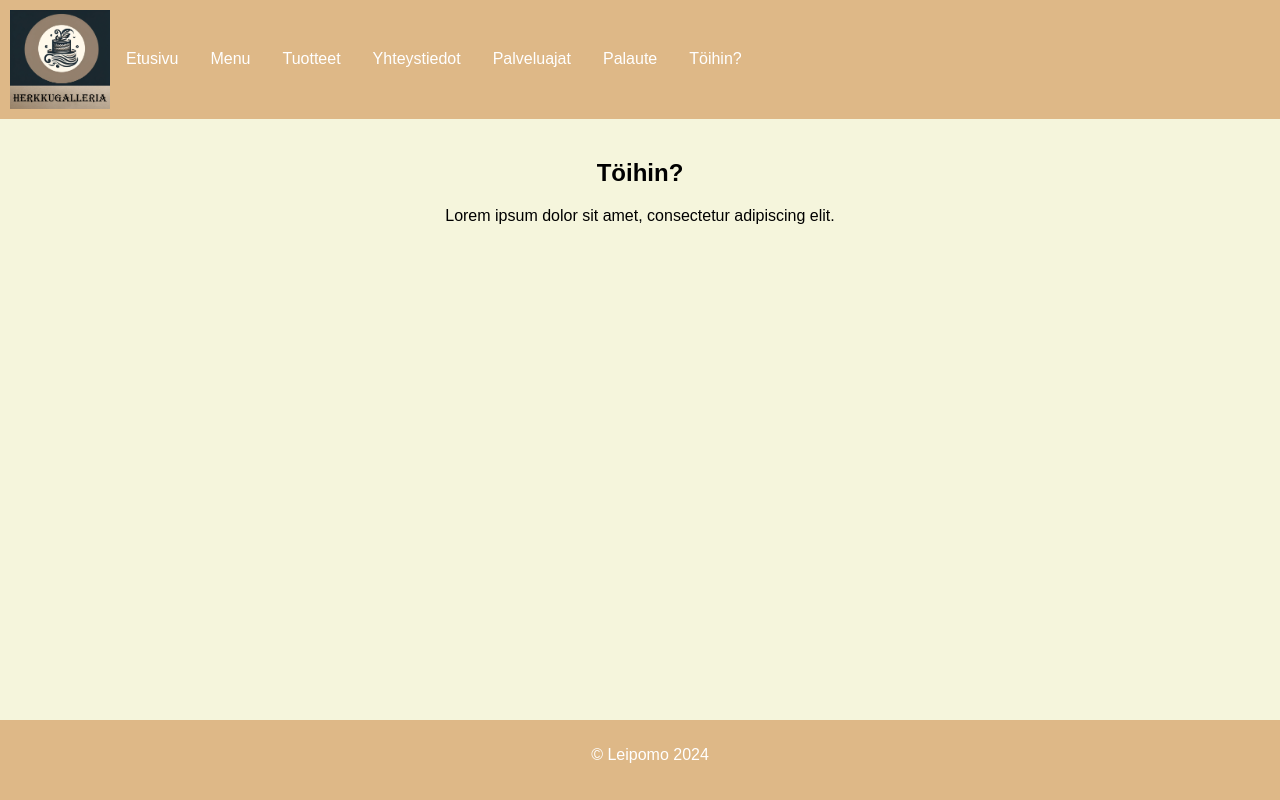
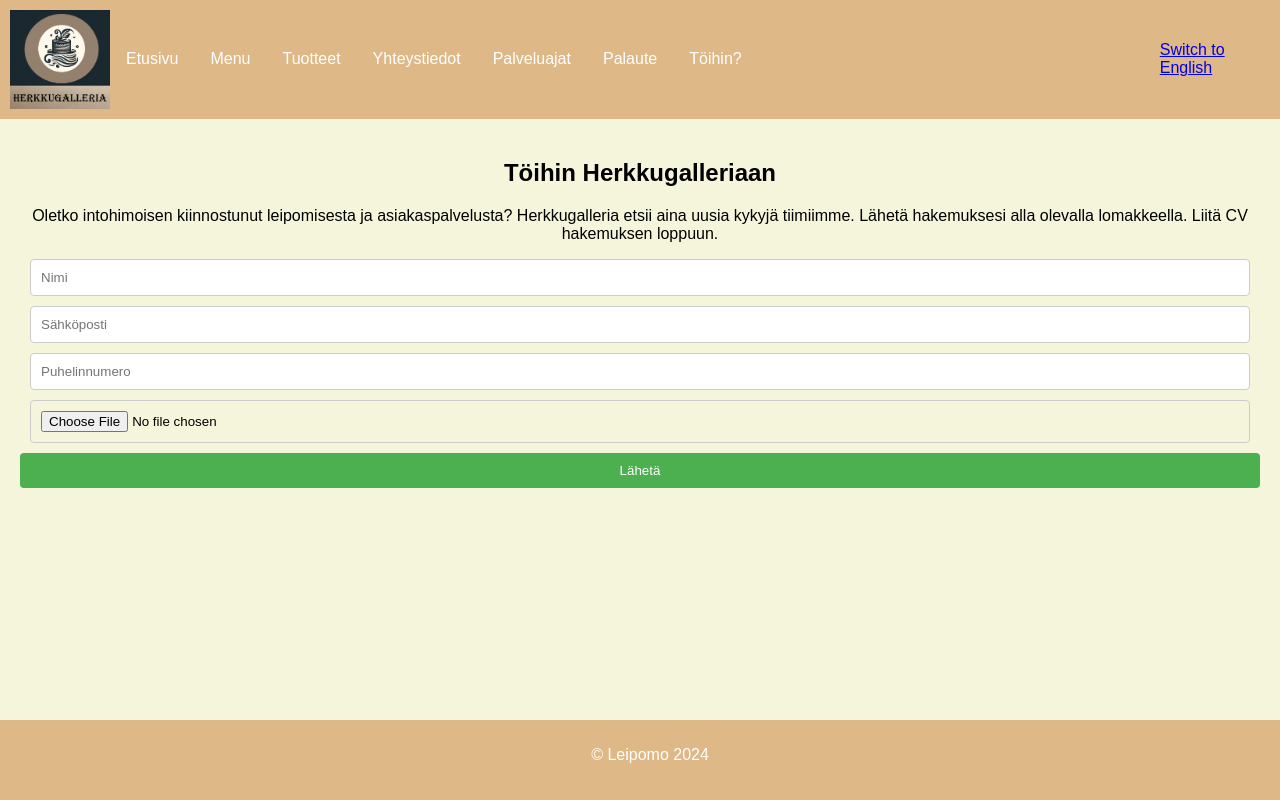
Before and after one commit to JuusoJalonen/Projekti13, a plain HTML site: page toihin.html in a window 1280 px wide. Drawn offline with Linux system fonts and the light colour scheme.

Commit message:
Update toihin.html

```diff
--- a/toihin.html
+++ b/toihin.html
@@ -3,7 +3,7 @@
 <head>
     <meta charset="UTF-8">
     <meta name="viewport" content="width=device-width, initial-scale=1.0">
-    <title>Töihin Leipomoon? - Lähetä Hakemuksesi</title>
+    <title>Töihin Herkkugalleriaan? - Lähetä Hakemuksesi</title>
     <link rel="stylesheet" href="style.css">
 </head>
 <body>
@@ -19,18 +19,40 @@
                 <li><a href="palaute.html">Palaute</a></li>
                 <li><a href="toihin.html">Töihin?</a></li>
             </ul>
+			<a href="toihin_en.html" id="switch-lang">Switch to English</a>
         </nav>
     </header>
 
     <main>
         <section id="toihin">
-            <h1>Töihin?</h1>
-            <p>Lorem ipsum dolor sit amet, consectetur adipiscing elit.</p>
+            <h1>Töihin Herkkugalleriaan</h1>
+            <p>Oletko intohimoisen kiinnostunut leipomisesta ja asiakaspalvelusta? Herkkugalleria etsii aina uusia kykyjä tiimiimme. Lähetä hakemuksesi alla olevalla lomakkeella. Liitä CV hakemuksen loppuun.</p>
+			<form class="contact-form" action="submit_toihin.php" method="post">
+				<input type="text" name="name" placeholder="Nimi" required>
+				<input type="email" name="email" placeholder="Sähköposti" required>
+				<input type="text" name="phone" placeholder="Puhelinnumero" required>
+				<input type="file" name="cv" required>
+				<button type="submit" class="submit-button">Lähetä</button>
+			</form>
+
         </section>
     </main>
 
     <footer>
         <p>© Leipomo 2024</p>
     </footer>
+
+	<script>
+	document.addEventListener("DOMContentLoaded", function() {
+		document.querySelectorAll('.contact-form').forEach(form => {
+			form.onsubmit = function(e) {
+				e.preventDefault();
+				alert("Hakemuksesi lähetettiin onnistuneesti!");
+				form.reset();
+			};
+		});
+	});
+	</script>
+
 </body>
 </html>
```
